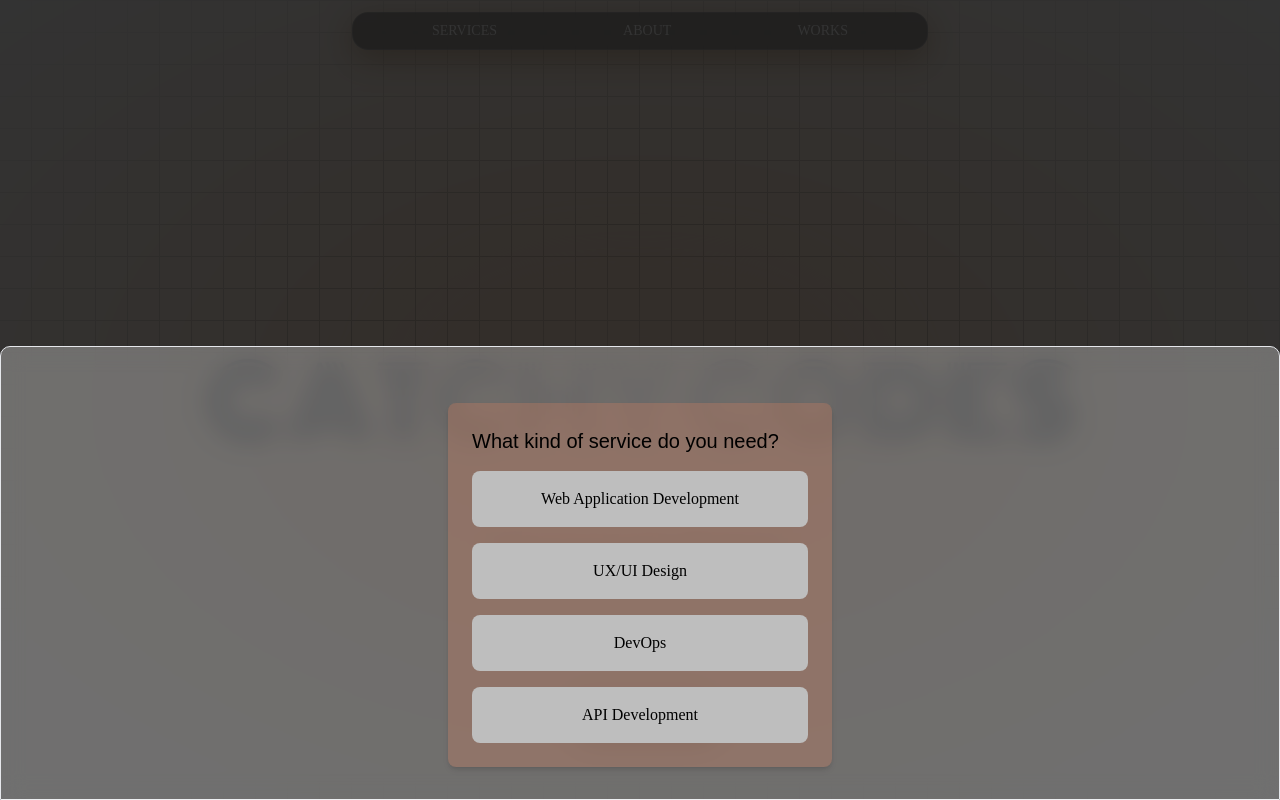
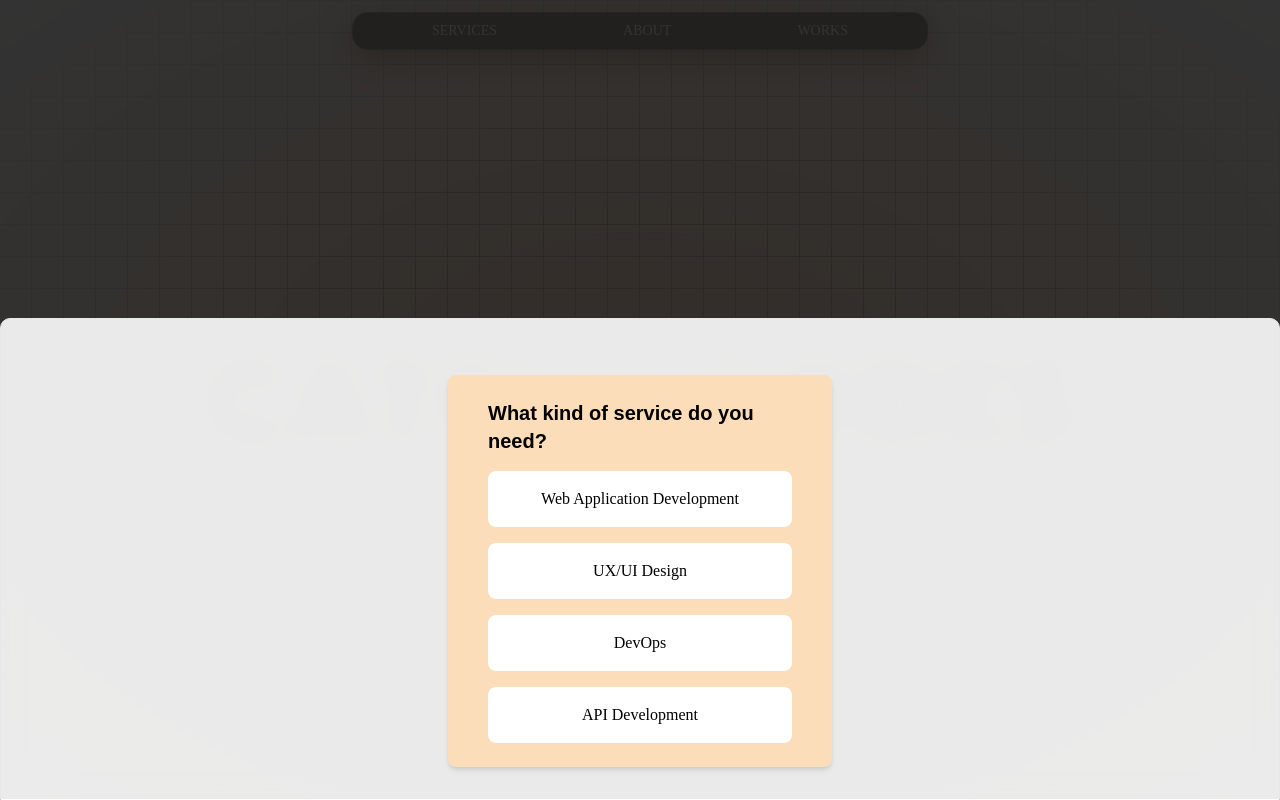
Before and after one commit to a-meraji/catchycodes, a Next.js app: page / in a window 1280 px wide. Both pictures are taken after a click on the button "Contact Us". Built offline with nearby package versions, Linux system fonts and the light colour scheme.

Commit message:
contact  khoshgel

```diff
--- a/components/ContactUs.jsx
+++ b/components/ContactUs.jsx
@@ -11,6 +11,7 @@ import {
   DrawerTitle,
   DrawerTrigger,
 } from "@/components/ui/drawer";
+import { IoReturnDownBack } from "react-icons/io5";
 
 const questions = [
   {
@@ -125,14 +126,14 @@ md:px-[25px]"
           Contact Us
         </Button>
       </DrawerTrigger>
-      <DrawerContent className="backdrop-blur-md bg-white/30">
+      <DrawerContent className="backdrop-blur-md bg-white/90">
         <div className="mx-auto w-full max-w-sm">
           <DrawerHeader></DrawerHeader>
 
-          <div className="max-w-lg mx-auto mb-8 p-6 bg-[#f386583a] rounded-lg shadow-md">
+          <div className="max-w-lg mx-auto mb-8 py-6 px-10 bg-[#fcddb9] rounded-lg shadow-md">
             {currentQuestion < questions.length - 1 && (
               <>
-                <h2 className="text-xl mb-4">
+                <h2 className="text-xl font-bold mb-4">
                   {questions[currentQuestion].question}
                 </h2>
                 <div className="space-y-4">
@@ -140,7 +141,7 @@ md:px-[25px]"
                     <button
                       key={index}
                       onClick={() => handleOptionClick(option)}
-                      className="w-full p-4 bg-[#bebebe] text-black rounded-lg hover:bg-[#ffab2d] focus:outline-none"
+                      className={`w-full p-4 ${answers[currentQuestion]==option? "bg-blue-100" :"bg-white"} rounded-lg hover:bg-[#ffab2d] hover:text-white transition-colors focus:outline-none`}
                     >
                       {option}
                     </button>
@@ -187,6 +188,11 @@ md:px-[25px]"
                 </div>
               </>
             )}
+           {currentQuestion > 0 && <div className="mt-4">
+              <button onClick={()=>{setCurrentQuestion(pre=>pre-1)}} className="px-4 py-2 flex flex-col hover:text-accent transition-colors">
+                <IoReturnDownBack className="w-7 h-7" />
+              </button>
+          </div>}
           </div>
         </div>
       </DrawerContent>
```
